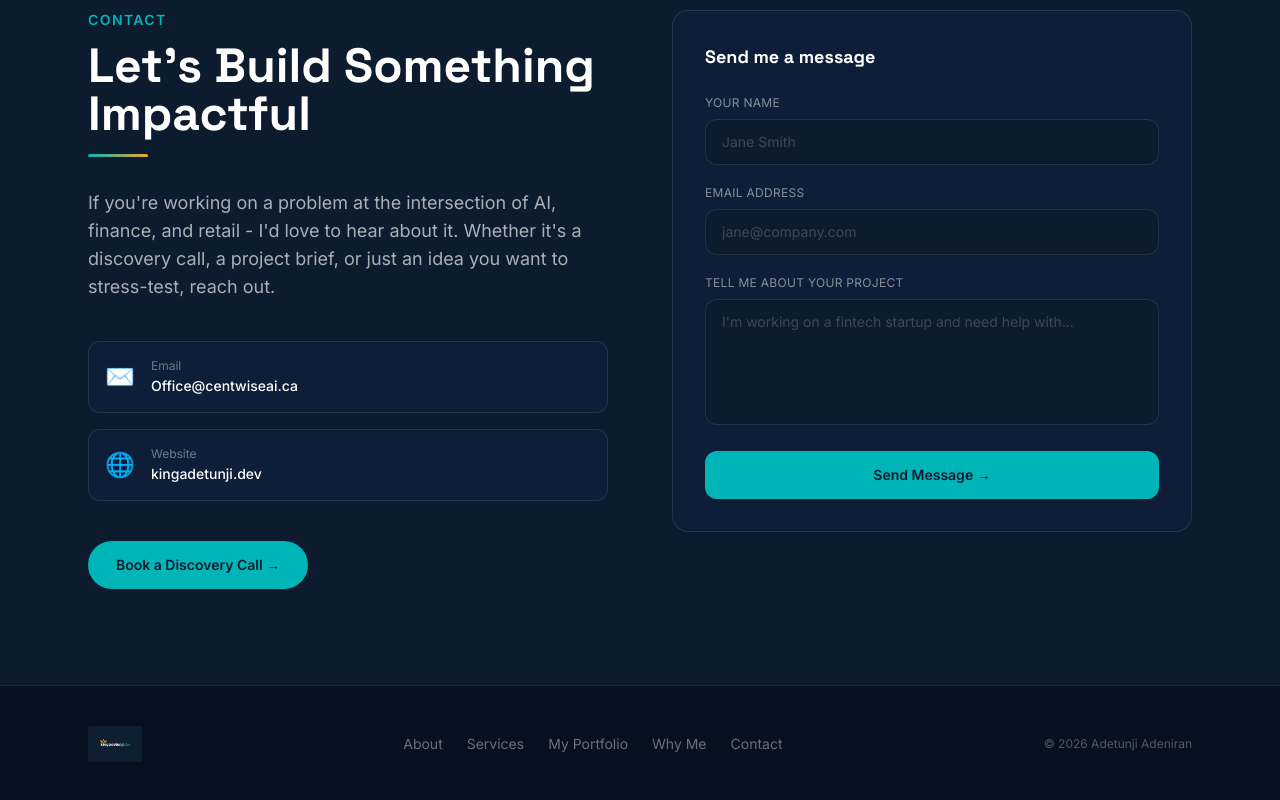
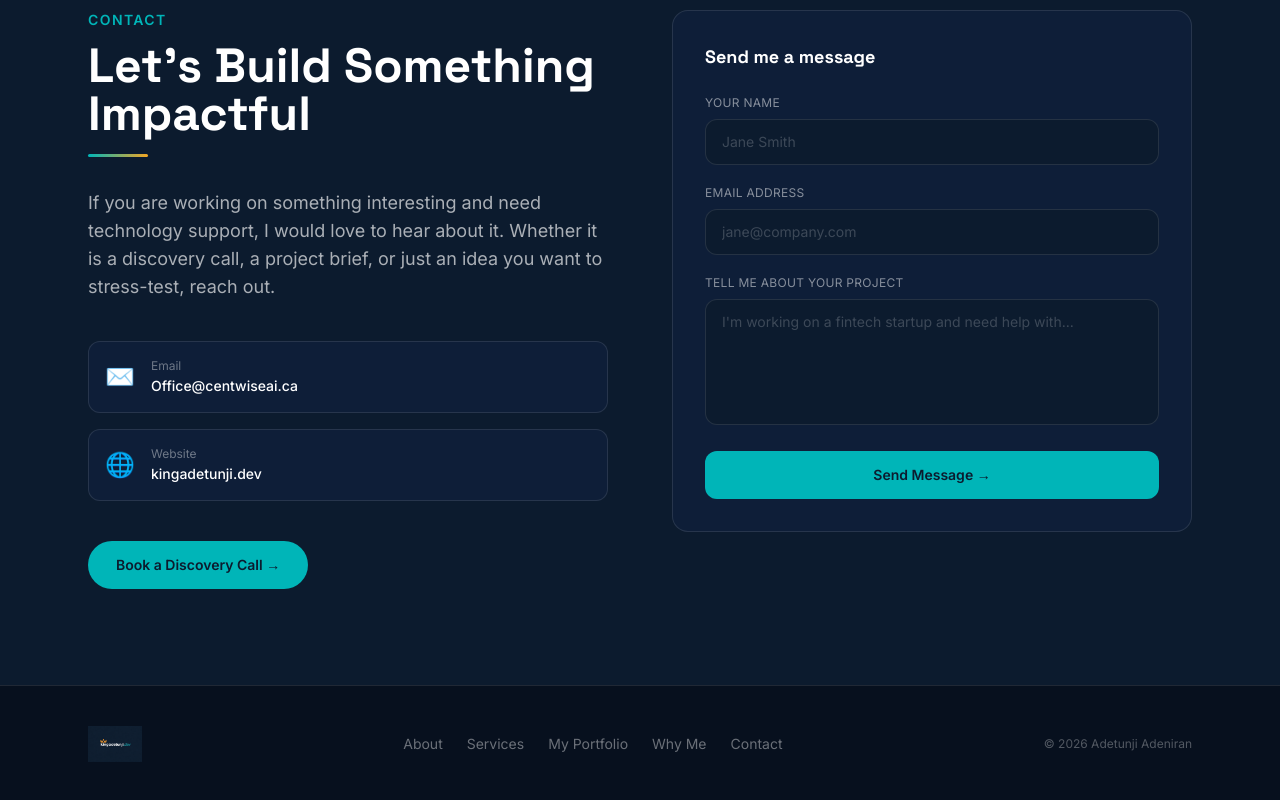
Before and after one commit to kingadetunji/kingadetunji-2.0, a Next.js app: page / in a window 1280 px wide. Shown: the part 4709-5509 px from the top of the page. Built offline with nearby package versions, Linux system fonts and the light colour scheme.

Commit message:
Update contact message for clarity and tone

```diff
--- a/src/app/components/Contact.tsx
+++ b/src/app/components/Contact.tsx
@@ -34,8 +34,7 @@ export default function Contact() {
             <div className="section-divider mb-8" />
 
             <p className="text-white/65 text-base lg:text-lg leading-relaxed mb-10">
-              If you&apos;re working on a problem at the intersection of AI, finance, and
-              retail - I&apos;d love to hear about it. Whether it&apos;s a discovery
+              If you are working on something interesting and need technology support, I would love to hear about it. Whether it is a discovery
               call, a project brief, or just an idea you want to stress-test, reach
               out.
             </p>
```
